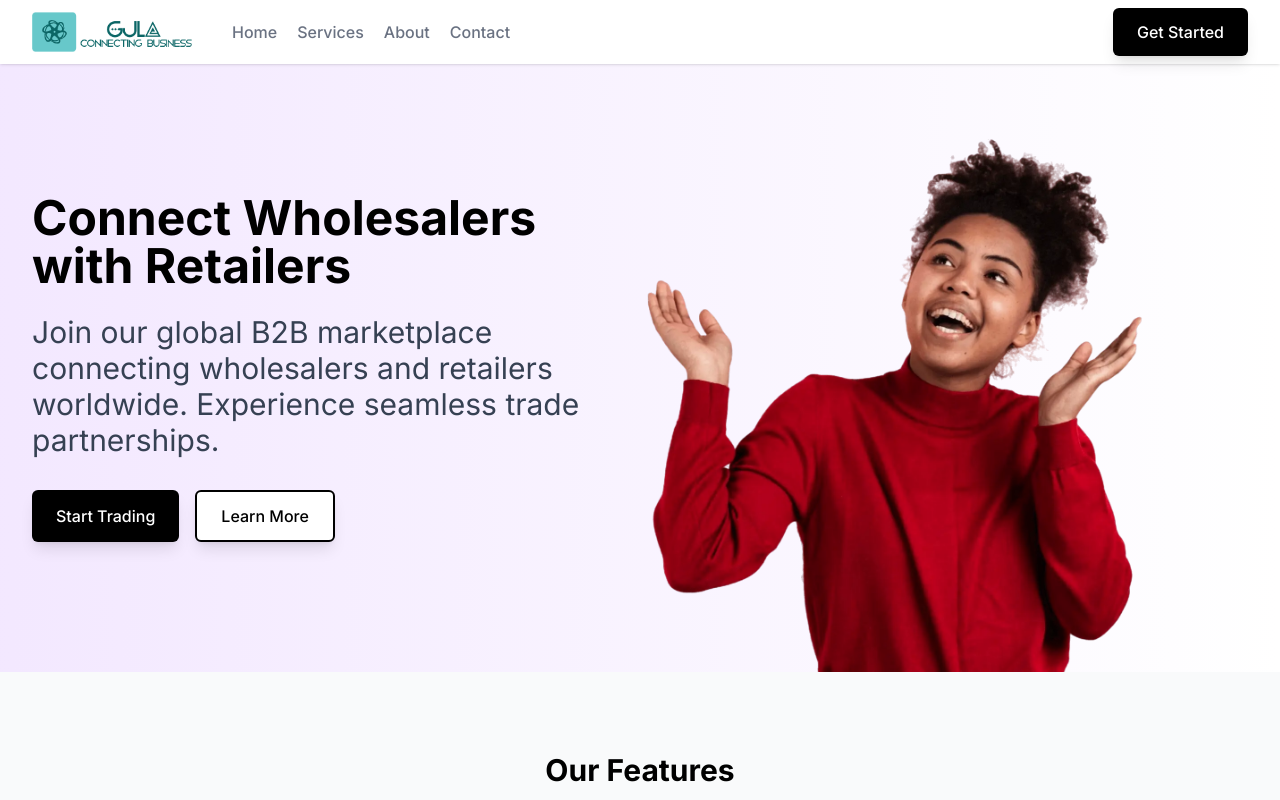
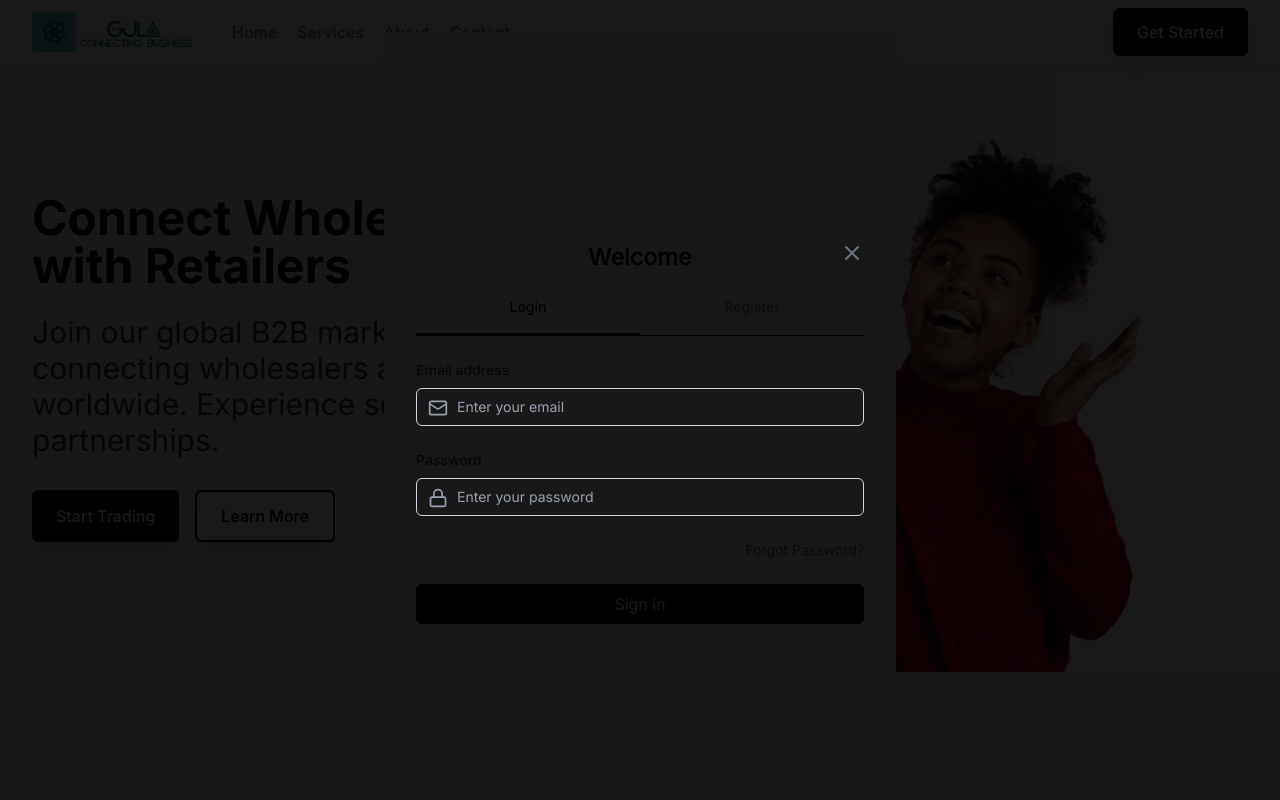
Before and after one commit to gulawebapp/gula_webapp, a React (Vite) app: page / in a window 1280 px wide. Both pictures are taken after a click on the button "Start Trading". Shown: the top 800 px of the page. Built offline with nearby package versions, Linux system fonts and the light colour scheme.

Commit message:
created button function of start trading

```diff
--- a/src/components/HomePage/HeroSection/HeroSection.jsx
+++ b/src/components/HomePage/HeroSection/HeroSection.jsx
@@ -1,10 +1,12 @@
 import { motion, useAnimation } from "framer-motion";
 import { useInView } from "react-intersection-observer";
-import { useEffect } from "react";
+import { useEffect, useState } from "react";
 import img1 from "./images/happy.webp";
 import Button from "../../common/button";
+import LoginForm from "../../common/loginForm";
 
 const HeroSection = () => {
+  const [showLoginForm, setShowLoginForm] = useState(false);
   const controls = useAnimation();
   const [ref, inView] = useInView();
 
@@ -14,13 +16,21 @@ const HeroSection = () => {
     }
   }, [controls, inView]);
 
+  const handleStartTradingClick = () => {
+    setShowLoginForm(true);
+  };
+
+  const handleCloseLoginForm = () => {
+    setShowLoginForm(false);
+  };
+
   // Variants for the container (fade-in effect)
   const containerVariants = {
     hidden: { opacity: 0 },
     visible: {
       opacity: 1,
       transition: {
-        staggerChildren: 0.05, // Delay between each character's animation
+        staggerChildren: 0.05,
       },
     },
   };
@@ -34,10 +44,8 @@ const HeroSection = () => {
       transition: { duration: 0.9 },
     },
   };
-  // Text to animate
+
   const text = "Connect Wholesalers with Retailers";
-
-  // Text to animate
   const text1 =
     "Join our global B2B marketplace connecting wholesalers and retailers worldwide. Experience seamless trade partnerships.";
 
@@ -51,8 +59,28 @@ const HeroSection = () => {
         hidden: { opacity: 0, y: 50 },
       }}
       transition={{ duration: 0.5 }}
-      className="bg-gradient-to-r from-purple-100 to-transparent"
+      className="bg-gradient-to-r from-purple-100 to-transparent relative"
     >
+      {/* Login Form Modal - now using min-h-screen */}
+      {showLoginForm && (
+        <div className="fixed inset-0 z-50 overflow-y-auto">
+          <div className="flex items-center justify-center min-h-screen pt-4 px-4 pb-20 text-center sm:block sm:p-0">
+            {/* Background overlay */}
+            <div
+              className="fixed inset-0 transition-opacity"
+              aria-hidden="true"
+            >
+              <div className="absolute inset-0 bg-[rgba(0,0,0,0.9)]"></div>
+            </div>
+
+            {/* Center the form vertically and horizontally */}
+            <div className="inline-block align-bottom bg-white rounded-lg text-left overflow-hidden shadow-xl transform transition-all sm:my-8 sm:align-middle sm:max-w-lg sm:w-full">
+              <LoginForm onClose={handleCloseLoginForm} />
+            </div>
+          </div>
+        </div>
+      )}
+
       <div className="mx-auto px-4 sm:px-6 lg:px-8 flex flex-col md:flex-row items-center min-h-full">
         <div className="md:w-1/2">
           <motion.h1
@@ -89,7 +117,9 @@ const HeroSection = () => {
             transition={{ duration: 0.5, delay: 0.6 }}
             className="flex flex-row gap-4 flex-wrap"
           >
-            <Button variant="primary">Start Trading</Button>
+            <Button variant="primary" onClick={handleStartTradingClick}>
+              Start Trading
+            </Button>
             <Button variant="secondary">Learn More</Button>
           </motion.div>
         </div>
```
